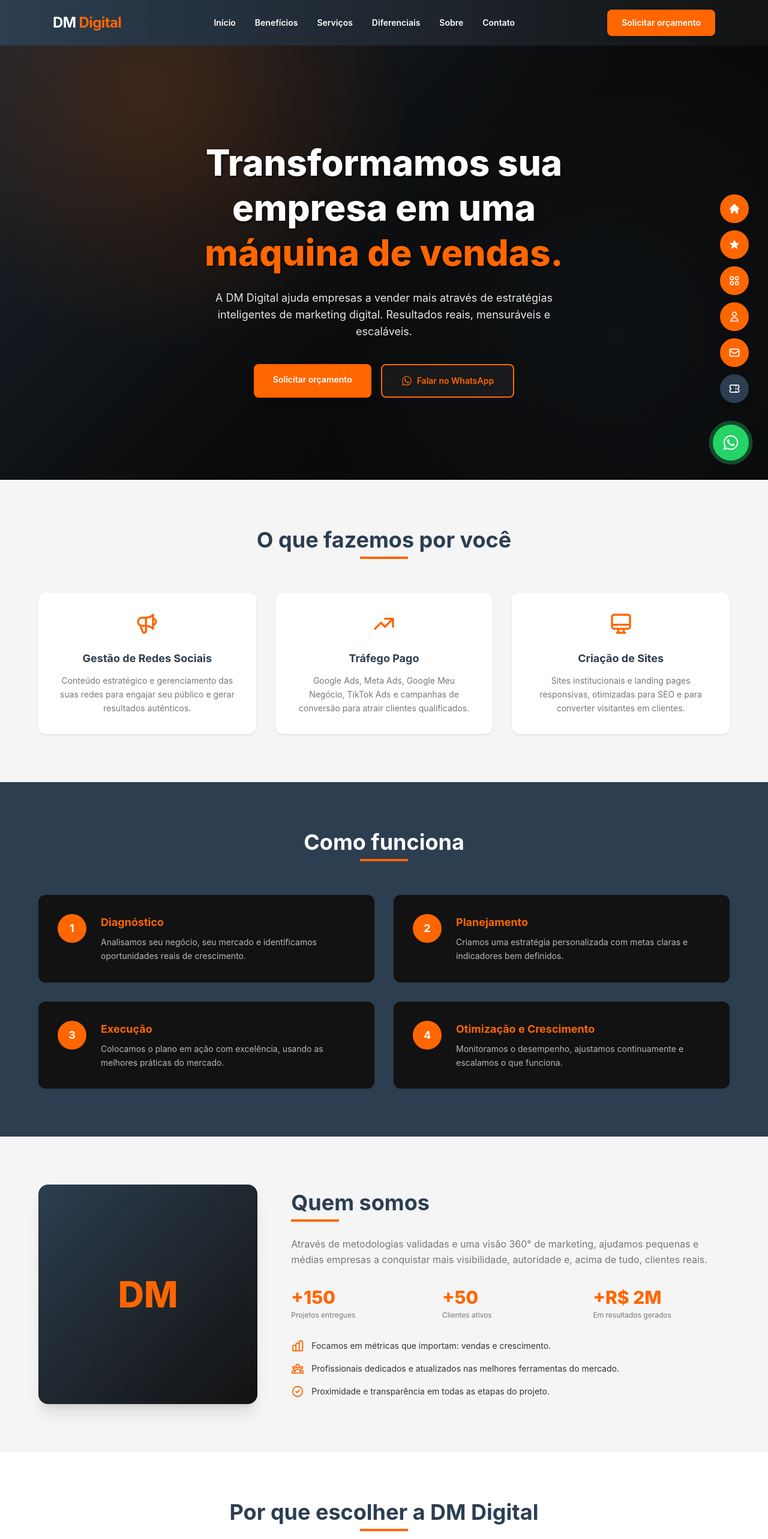
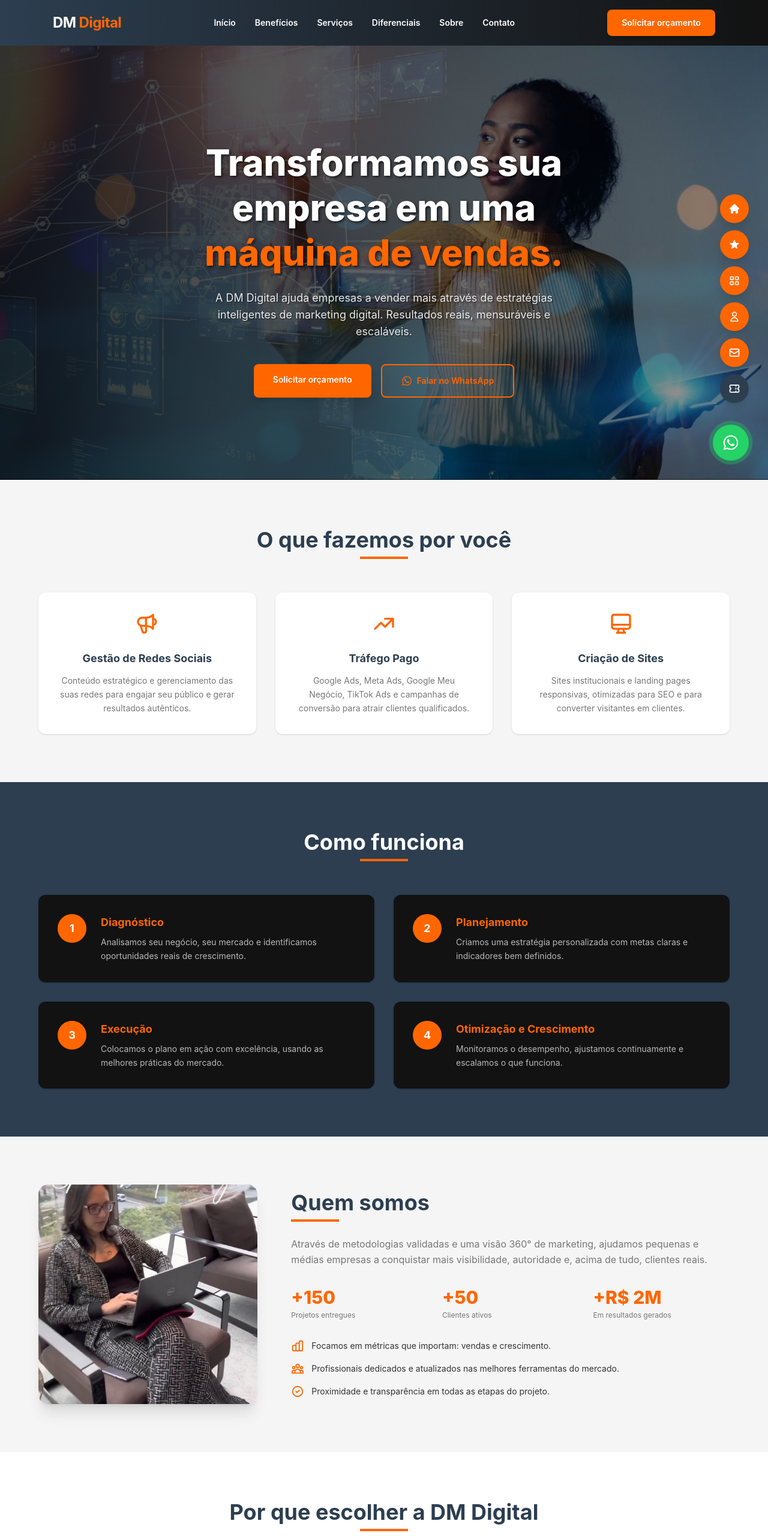
Before and after one commit to aironvalentim/dm-digital-site, a React (Vite) app: page / in a window 1280 px wide. Shown: the top 2566 px of the page at 60% size. Built offline with nearby package versions, Linux system fonts and the light colour scheme.

Commit message:
feat: adiciona imagens reais no hero e na secao quem somos

```diff
--- a/src/components/About.jsx
+++ b/src/components/About.jsx
@@ -9,12 +9,14 @@ const highlights = [
 ];
 
 export default function About() {
+  const photo = `${import.meta.env.BASE_URL}images/sobre-deyne.jpeg`;
+
   return (
     <section id="sobre" className="py-20 px-6 bg-gray-bg">
       <div className="max-w-6xl mx-auto grid lg:grid-cols-[1fr_2fr] gap-14 items-center">
         <Reveal>
-          <div className="aspect-square rounded-2xl bg-gradient-to-br from-secondary to-dark flex items-center justify-center shadow-xl">
-            <span className="font-sans font-extrabold text-6xl text-primary">DM</span>
+          <div className="aspect-square rounded-2xl overflow-hidden shadow-xl">
+            <img src={photo} alt="Deyne - DM Digital" className="w-full h-full object-cover" />
           </div>
         </Reveal>
 
--- a/src/components/Hero.jsx
+++ b/src/components/Hero.jsx
@@ -2,54 +2,24 @@ import { FaWhatsapp } from "react-icons/fa";
 import { whatsappLink } from "../data/content";
 
 export default function Hero() {
+  const bg = `${import.meta.env.BASE_URL}images/hero-bg.jpg`;
+
   return (
-    <section
-      id="inicio"
-      className="relative min-h-screen flex items-center justify-center pt-24 overflow-hidden"
-      style={{
-        background:
-          "linear-gradient(135deg, #2C3E50 0%, #121212 55%, #0D0D0D 100%)",
-      }}
-    >
-      <div
-        className="absolute inset-0 opacity-30"
-        style={{
-          backgroundImage:
-            "radial-gradient(circle at 20% 20%, #FF6600 0%, transparent 35%), radial-gradient(circle at 80% 70%, #2C3E50 0%, transparent 45%)",
-        }}
-      />
-      <div className="absolute inset-0 bg-black/40" />
+    <section id="inicio" className="relative min-h-screen flex items-center justify-center pt-24 overflow-hidden">
+      <div className="absolute inset-0 bg-cover bg-center" style={{ backgroundImage: `url(${bg})` }} />
+      <div className="absolute inset-0" style={{ background: "linear-gradient(90deg, rgba(0,0,0,0.8) 0%, rgba(0,0,0,0.6) 50%, rgba(0,0,0,0.4) 100%)" }} />
 
       <div className="relative z-10 max-w-3xl mx-auto px-6 text-center text-white">
-        <h1
-          className="font-sans font-extrabold text-4xl sm:text-5xl md:text-6xl leading-tight mb-6"
-          style={{ textShadow: "2px 2px 4px rgba(0,0,0,0.7)" }}
-        >
+        <h1 className="font-sans font-extrabold text-4xl sm:text-5xl md:text-6xl leading-tight mb-6" style={{ textShadow: "2px 2px 4px rgba(0,0,0,0.7)" }}>
           Transformamos sua empresa em uma{" "}
           <span className="text-primary">máquina de vendas.</span>
         </h1>
-        <p
-          className="font-sans text-lg opacity-90 mb-10 max-w-xl mx-auto"
-          style={{ textShadow: "1px 1px 2px rgba(0,0,0,0.7)" }}
-        >
-          A DM Digital ajuda empresas a vender mais através de estratégias
-          inteligentes de marketing digital. Resultados reais, mensuráveis e
-          escaláveis.
+        <p className="font-sans text-lg opacity-90 mb-10 max-w-xl mx-auto" style={{ textShadow: "1px 1px 2px rgba(0,0,0,0.7)" }}>
+          A DM Digital ajuda empresas a vender mais através de estratégias inteligentes de marketing digital. Resultados reais, mensuráveis e escaláveis.
         </p>
         <div className="flex flex-wrap gap-4 justify-center">
-          <a
-            href="#contato"
-            className="font-sans font-semibold text-sm bg-primary text-white px-8 py-4 rounded-lg hover:bg-primary-dark hover:-translate-y-0.5 transition-all shadow-lg"
-          >
-            Solicitar orçamento
-          </a>
-          <a
-            href={whatsappLink()}
-            target="_blank"
-            rel="noopener noreferrer"
-            onClick={() => window.dataLayer?.push({ event: "whatsapp_click", location: "hero" })}
-            className="font-sans font-semibold text-sm border-2 border-primary text-primary bg-white/5 px-8 py-4 rounded-lg hover:bg-primary hover:text-white hover:-translate-y-0.5 transition-all inline-flex items-center gap-2"
-          >
+          <a href="#contato" className="font-sans font-semibold text-sm bg-primary text-white px-8 py-4 rounded-lg hover:bg-primary-dark hover:-translate-y-0.5 transition-all shadow-lg">Solicitar orçamento</a>
+          <a href={whatsappLink()} target="_blank" rel="noopener noreferrer" onClick={() => window.dataLayer?.push({ event: "whatsapp_click", location: "hero" })} className="font-sans font-semibold text-sm border-2 border-primary text-primary bg-white/5 px-8 py-4 rounded-lg hover:bg-primary hover:text-white hover:-translate-y-0.5 transition-all inline-flex items-center gap-2">
             <FaWhatsapp size={18} /> Falar no WhatsApp
           </a>
         </div>
```
Also changed, not shown: public/images/hero-bg.jpg (added), public/images/sobre-deyne.jpeg (added).
